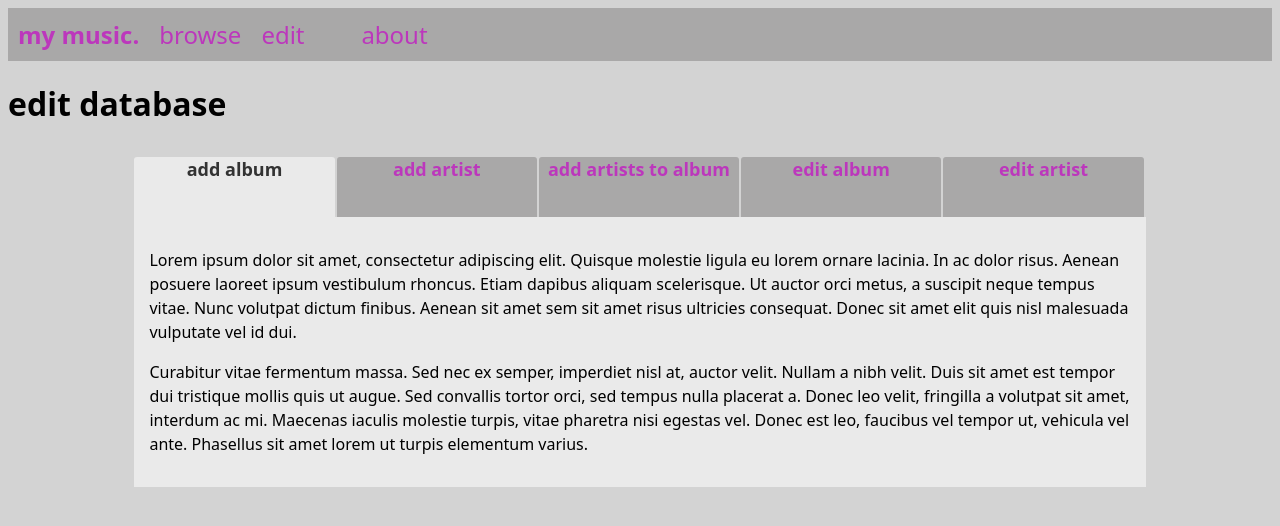
After one commit to krzyssikora/media_list, a Flask app: page /edit in a window 1280 px wide. The commit adds this page. Shown: the top 526 px of the page. Run offline with Flask 2, Linux system fonts and the light colour scheme; some libraries are stand-ins or nearby versions.

Commit message:
initial steps to add 'edit' options

```diff
--- a/music_flask/music_flask/__init__.py
+++ b/music_flask/music_flask/__init__.py
@@ -49,6 +49,13 @@ def browse():
                            )
 
 
+@app.route('/edit')
+def edit():
+    title = 'edit database'
+    return render_template('edit.html',
+                           title=title,
+                           )
+
 # @app.route('/get_page_number/<string:counter>', methods=['POST'])
 # def get_page_number(counter, func=None):
 #     global counter_value
--- a/music_flask/music_flask/static/css/styles.css
+++ b/music_flask/music_flask/static/css/styles.css
@@ -64,13 +64,9 @@ table {
 .menu-item {
   display: block;
   padding: 10px;
-	/* color: #fff; */
   color: rgb(188, 55, 188);
   text-decoration: none;
-	/* font-weight: bold; */
-	/* text-align: center; */
 	min-width: 80px;
-	/* background-color: #666; */
 }
 
 #menu-item-main {
@@ -181,5 +177,59 @@ table {
   position: absolute;
 }
 
+/* for edit.html */
+#tabs {
+  width: 80%;
+	margin: auto;
+}
+
+#tabs > ul {
+	text-align: center;
+  list-style-type: none;
+	display: flex;
+  padding: 0;
+  margin: 0;
+}
+
+#tabs > ul > li {
+  padding-top: 10px;
+  min-width: 20%;
+  font-size: large;
+  font-weight: bold;
+}
+
+#tabs > ul > li > a {
+	display: block;
+	height: 60px;
+	/* line-height: 30px; */
+	margin-right: 2px;
+  background-color: rgb(169, 168, 168);
+	color: rgb(188, 55, 188);
+  text-decoration: none;
+	/* padding: 0 10px; */
+	border-radius: 3px 3px 0 0;
+  overflow: hidden;
+}
+
+#tabs > div {
+	padding: 15px;
+	background: #EAEAEA;
+	transition: opacity 200ms linear;
+}
+
+#tabs .active {
+	background: #eaeaea;
+	color: #333;
+}
+
+#tabs .hidden { display: none; }
+#tabs .visible { display: block; }
+#tabs .visuallyhidden { opacity: 0; }
+
+p {
+	line-height: 1.5em;
+	/* margin-bottom: 1em; */
+}
+
 /* # for id
    . for class */
--- a/music_flask/music_flask/static/js/script.js
+++ b/music_flask/music_flask/static/js/script.js
@@ -2,8 +2,6 @@
     "use strict";
 
     // TODOs:
-    // fix position after changing items_per_page
-    // change order of displaying albums
     // display info that the databese is searched through
     // new menu position: modify (add / delete album / artist)
 
@@ -168,6 +166,7 @@
             for (let btn of page_numbers) {
                 page_number_buttons[btn].addEventListener("click", function(evt){
                     evt.preventDefault();
+                    var old_items_per_page = items_per_page
                     items_per_page = btn;
                     hidden_items_per_page.style.display = 'inline';
                     hidden_items_per_page.innerHTML = items_per_page;
@@ -179,6 +178,9 @@
                     page_number_buttons[btn].className = 'button-on';
                     // change chosen button's class to on
                     hidden_items_per_page.style.display = 'none';
+                    // find new pages values
+                    var first_item_on_page = (counter - 1) * old_items_per_page + 1;
+                    counter = Math.ceil(first_item_on_page / items_per_page);
                     number_of_pages = Math.ceil(table_length / items_per_page);
                     last_page_length = table_length % items_per_page;
                     // updatePagesControls();
--- /dev/null
+++ b/music_flask/music_flask/static/js/script_edit.js
@@ -0,0 +1,34 @@
+(function() {
+    "use strict";
+
+    const tabs = document.querySelectorAll("#tabs > ul > li > a");
+
+	/*for ( let eachTab of tabs){ eachTab.addEventListener("click", selectTab);}*/
+
+	tabs.forEach(tab => {
+		tab.addEventListener("click", selectTab);
+	});
+
+	function selectTab(event){
+		event.preventDefault();
+
+		tabs.forEach(tab => {
+			tab.removeAttribute("class");
+		});
+
+		event.target.className = "active";
+
+		const thisTab = event.target.getAttribute("href");
+		const thisContent = document.querySelector(thisTab);
+
+		const oldContent = document.querySelector(".visible");
+		oldContent.className = "visuallyhidden";
+		oldContent.addEventListener("transitionend", function(){
+			oldContent.className = "hidden";
+			thisContent.className = "visible visuallyhidden";
+			setTimeout(function(){
+				thisContent.classList.remove("visuallyhidden")
+			}, 20);
+		}, {capture:false, once:true, passive:false});
+	};
+})();
--- /dev/null
+++ b/music_flask/music_flask/templates/edit.html
@@ -0,0 +1,65 @@
+{% extends "layout.html" %}
+{% block content %}
+<div>
+    <h1>{{ title }}</h1>
+    <div id="tabs">
+		<ul>
+			<li><a href="#tabs-1" class="active">add album</a></li>
+			<li><a href="#tabs-2">add artist</a></li>
+			<li><a href="#tabs-3">add artists to album</a></li>
+			<li><a href="#tabs-4">edit album</a></li>
+			<li><a href="#tabs-5">edit artist</a></li>
+		</ul>
+
+		<div id="tabs-1" class="visible">
+			<p>
+				Lorem ipsum dolor sit amet, consectetur adipiscing elit. Quisque molestie ligula eu lorem ornare lacinia. In ac dolor risus. Aenean posuere laoreet ipsum vestibulum rhoncus. Etiam dapibus aliquam scelerisque. Ut auctor orci metus, a suscipit neque tempus vitae. Nunc volutpat dictum finibus. Aenean sit amet sem sit amet risus ultricies consequat. Donec sit amet elit quis nisl malesuada vulputate vel id dui.
+			</p>
+
+			<p>
+				Curabitur vitae fermentum massa. Sed nec ex semper, imperdiet nisl at, auctor velit. Nullam a nibh velit. Duis sit amet est tempor dui tristique mollis quis ut augue. Sed convallis tortor orci, sed tempus nulla placerat a. Donec leo velit, fringilla a volutpat sit amet, interdum ac mi. Maecenas iaculis molestie turpis, vitae pharetra nisi egestas vel. Donec est leo, faucibus vel tempor ut, vehicula vel ante. Phasellus sit amet lorem ut turpis elementum varius.
+			</p>
+		</div>
+
+		<div id="tabs-2" class="hidden">
+			<p>
+				Ut suscipit augue vehicula, commodo magna eget, aliquet eros. Aliquam ullamcorper ipsum ut ipsum molestie interdum. Donec in rutrum augue, at dictum enim. Cras id lobortis massa. Duis id faucibus turpis. Donec et pretium ligula. Nam et arcu vitae ante suscipit molestie.
+			</p>
+
+			<p>
+				In hac habitasse platea dictumst. Phasellus at accumsan dui. Aenean sem ante, egestas eget risus vitae, bibendum placerat lacus. In justo enim, laoreet vitae feugiat in, rutrum eu tellus. Suspendisse eu ullamcorper lorem. Suspendisse gravida quam ac urna feugiat venenatis vitae commodo dui. Phasellus id nulla id eros ultricies tincidunt eget ac massa. Proin vel purus maximus, imperdiet mi vel, faucibus sem. Nullam interdum volutpat leo, pellentesque auctor odio tempor sed.
+			</p>
+		</div>
+		<div id="tabs-3" class="hidden">
+			<p>
+				Integer ut lobortis ligula. Maecenas vestibulum laoreet erat non mattis. Class aptent taciti sociosqu ad litora torquent per conubia nostra, per inceptos himenaeos. Vestibulum viverra elementum turpis vitae consequat. Aliquam sagittis lobortis bibendum. Sed feugiat efficitur libero et blandit. Morbi elementum tristique tellus, eu dapibus nisi sollicitudin non. Proin fringilla eleifend eros, sed aliquam nisi eleifend eu. Vivamus porttitor augue at iaculis euismod. Donec vestibulum semper orci, quis efficitur arcu. Integer elementum lectus ac ultrices dignissim. Etiam non lectus vel urna eleifend feugiat. Morbi cursus justo nec dapibus pharetra. Quisque convallis at magna sed malesuada. Cras sagittis ante libero, nec placerat justo iaculis eget. Fusce maximus augue nibh, nec rhoncus velit sagittis convallis.
+			</p>
+
+			<p>
+				Morbi lobortis turpis quis fermentum porttitor. Aenean et lacinia mauris, et semper eros. Suspendisse libero tortor, tincidunt a ornare vitae, vehicula vitae quam. Vestibulum ante ipsum primis in faucibus orci luctus et ultrices posuere cubilia curae; Nullam sem dui, semper ut vulputate quis, eleifend in ligula. Mauris sollicitudin metus sit amet arcu blandit vehicula. Etiam imperdiet lacinia lectus in sollicitudin. Proin sit amet mollis metus, eget commodo lacus. Nam quis justo imperdiet, elementum lorem eget, cursus elit. Phasellus iaculis nulla id justo tristique, porta mattis massa luctus. Phasellus sagittis, diam quis congue suscipit, metus sapien congue ipsum, vel varius enim odio id nulla. Vivamus sollicitudin aliquet leo sed consectetur. Cras et ligula libero. Maecenas luctus elementum ligula ut efficitur. Nunc eu posuere massa, vitae sollicitudin nisi. Mauris in lacus eu sem consequat placerat vel sit amet nulla.
+			</p>
+		</div>
+        <div id="tabs-4" class="hidden">
+			<p>
+				Phasellus a arcu magna. Morbi facilisis eu magna eget semper. Pellentesque at pretium nunc. Nunc vel massa semper velit laoreet tincidunt. Maecenas vehicula ornare tempor. Suspendisse tincidunt tempus purus ac auctor. Etiam dignissim sagittis venenatis. Nunc vitae diam tincidunt, consectetur est non, scelerisque augue. Nam mauris odio, ullamcorper vitae tincidunt ac, mattis et lacus. Etiam nec nulla sed eros aliquam fermentum non id odio. Nam mollis ipsum nec aliquam ornare. Fusce sodales id lorem lobortis condimentum. Etiam viverra tincidunt velit ut tincidunt.
+			</p>
+
+			<p>
+				Ut auctor tellus id cursus aliquet. Nullam augue felis, ultricies a porttitor at, euismod porta magna. Vestibulum in rutrum felis. Sed in dui id urna hendrerit facilisis sed eget metus. Aliquam placerat enim sed dui vehicula, sed lacinia nulla hendrerit. Duis dui velit, pulvinar in lacus a, vehicula condimentum dolor. Integer euismod nunc in mi vulputate iaculis. Nunc blandit erat fermentum nisl malesuada ornare. Praesent sed diam sapien. Duis ultrices ante massa, non eleifend purus congue et. Maecenas mattis dignissim pharetra. Vivamus sapien nunc, mollis id orci nec, suscipit laoreet lectus. Vivamus vulputate ligula eu metus aliquet, sit amet vulputate tortor tincidunt. Quisque facilisis dapibus sapien, eu fermentum purus blandit in.
+			</p>
+		</div>
+        <div id="tabs-5" class="hidden">
+			<p>
+				Sed aliquam, augue vitae vehicula tempus, velit eros dignissim purus, a placerat tellus est eget purus. Praesent feugiat mauris a risus sollicitudin feugiat. Vivamus sapien nibh, dapibus ut ligula non, ornare placerat est. Aliquam in mattis purus. Aliquam dictum porttitor massa, at faucibus purus tincidunt ac. Donec maximus varius ante a dapibus. Nullam nec lorem tempus, ultricies felis pharetra, iaculis mauris.
+			</p>
+
+			<p>
+				Phasellus sit amet porta velit, ac vulputate ligula. Nullam dapibus eleifend leo vel tristique. Proin eget luctus lorem. Phasellus id eros in tortor venenatis congue. Proin lorem mauris, ultricies in mi in, venenatis semper elit. Nam facilisis turpis ac erat scelerisque, vitae hendrerit justo fermentum. Sed auctor nisi vel posuere lacinia. Curabitur aliquet massa ut euismod fringilla. Morbi suscipit rhoncus tempus. Donec laoreet ex mi, ut dignissim metus facilisis vitae. Aenean rhoncus interdum leo eget ultrices.
+			</p>
+		</div>
+	</div>
+</div>
+
+<script src="https://code.jquery.com/jquery-2.1.4.min.js"></script>
+<script src="{{ url_for('static', filename='js/script_edit.js') }}"></script>
+{% endblock %}
--- a/music_flask/music_flask/templates/layout.html
+++ b/music_flask/music_flask/templates/layout.html
@@ -14,6 +14,7 @@
     <div id="menu-bar">
       <a class="menu-item" id="menu-item-main" href="{{ url_for('index') }}">my music.</a>
       <a class="menu-item" href="{{ url_for('browse') }}">browse</a>
+      <a class="menu-item" href="{{ url_for('edit') }}">edit</a>
       <a class="menu-item" href="{{ url_for('about') }}">about</a>
     </div>
 </nav>
--- a/music_flask/music_flask/utils.py
+++ b/music_flask/music_flask/utils.py
@@ -13,6 +13,7 @@ def turn_tuple_into_dict(the_tuple, the_keys):
 
 
 def turn_dicts_to_sliced_list_of_tuples_for_html(dicts, keys, slice_length=10):
+    # todo: change order of displaying albums
     non_empty_keys = list()
     display_keys = ['#']
     for key in keys:
```
Also changed, not shown: music_flask/music_flask/static/images/vinyl.png (added).
